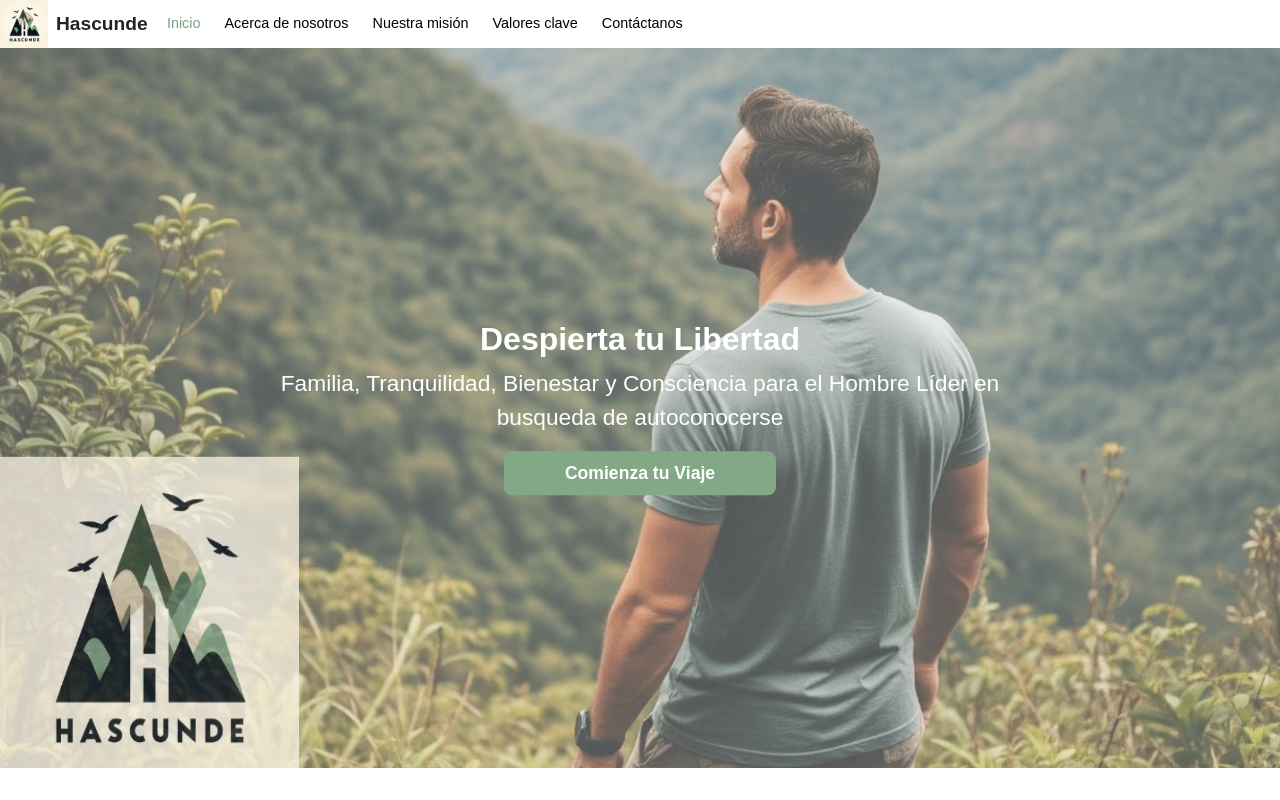
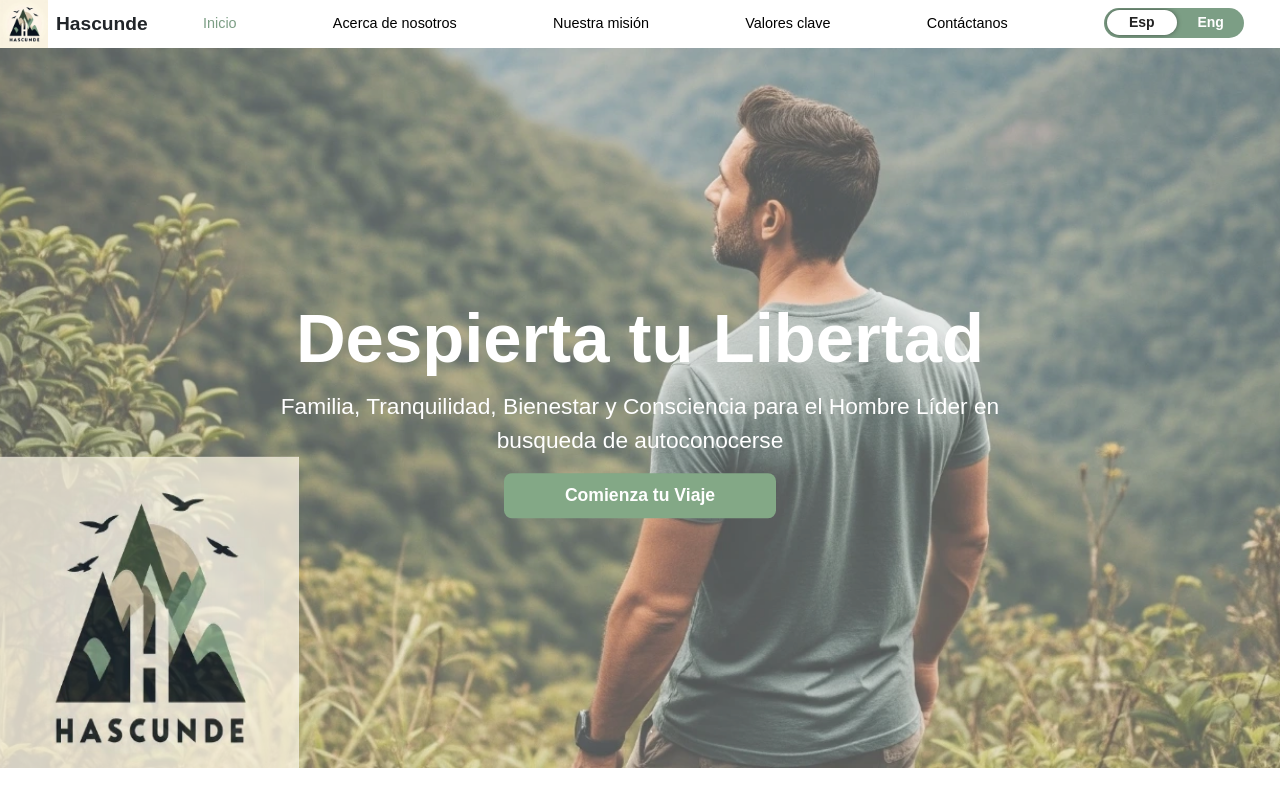
Before and after one commit to ramirezluisa503/hascunde, a React (Vite) app: page / in a window 1280 px wide. Shown: the top 800 px of the page. Built offline with nearby package versions, Linux system fonts and the light colour scheme.

Commit message:
Creación switch idiomas

```diff
--- a/src/components/Footer/Footer.jsx
+++ b/src/components/Footer/Footer.jsx
@@ -12,12 +12,10 @@ export const Footer = () => {
   const { t, i18n } = useTranslation();
 
   // 2. Función para alternar el idioma entre español e inglés
-  const toggleLanguage = () => {
-    // Si el idioma actual es 'es' (español), cámbialo a 'en' (inglés)
-    // De lo contrario, cámbialo a 'es'
-    const newLang = i18n.language === 'es' ? 'en' : 'es';
-    i18n.changeLanguage(newLang); // Esto actualiza el idioma global de la aplicación
-  };
+  // const toggleLanguage = () => {
+  //   const newLang = i18n.language === 'es' ? 'en' : 'es';
+  //   i18n.changeLanguage(newLang);
+  // };
 
   return (
     <article className={styles.footer}>
@@ -37,9 +35,9 @@ export const Footer = () => {
       </section>
 
       <section className={styles.footerBottom}>
-        <button className={styles.languageSelector} onClick={toggleLanguage}>
+        {/* <button className={styles.languageSelector} onClick={toggleLanguage}>
           {t('language_button_text')}
-        </button>
+        </button> */}
         <p className={styles.copyright}>{t('copyright_text')}</p>{' '}
         <div className={styles.socialMedia}>
           <a href="#" aria-label="twitter">
--- a/src/components/NavBar/NavBar.jsx
+++ b/src/components/NavBar/NavBar.jsx
@@ -4,6 +4,7 @@ import styles from './NavBar.module.css';
 import { Logo } from '../Logo/Logo';
 import { NavLink } from 'react-router-dom';
 import { useState } from 'react';
+import { SwitchButton } from '../SwitchButton/SwitchButton';
 
 export const NavBar = () => {
   const [isOpen, setIsOpen] = useState(false);
@@ -69,6 +70,8 @@ export const NavBar = () => {
         >
           {t('nav_contact_us')}
         </NavLink>
+
+        <SwitchButton />
       </nav>
     </article>
   );
--- a/src/components/NavBar/NavBar.module.css
+++ b/src/components/NavBar/NavBar.module.css
@@ -28,9 +28,10 @@
 
 .containerLinks {
   margin-left: 1.2rem;
-  width: 38rem;
+  width: 100%;
   display: flex;
   align-items: center;
+  justify-content: space-around;
   gap: 1.5rem;
 }
 
--- a/src/components/Pages/HomePage/HomePage.module.css
+++ b/src/components/Pages/HomePage/HomePage.module.css
@@ -147,10 +147,6 @@
   margin-bottom: 1rem;
 }
 
-.frontTitle {
-  font-size: 2rem;
-}
-
 @media (max-width: 768px) {
   .frontPage {
     height: 30rem;
--- /dev/null
+++ b/src/components/SwitchButton/SwitchButton.jsx
@@ -0,0 +1,31 @@
+import { useTranslation } from 'react-i18next';
+import styles from './SwitchButton.module.css';
+
+export const SwitchButton = () => {
+  const { i18n } = useTranslation();
+
+  const toggleLanguage = () => {
+    const newLang = i18n.language === 'es' ? 'en' : 'es';
+    i18n.changeLanguage(newLang);
+  };
+
+  return (
+    <div className={styles.btnContainer}>
+      <label className={`${styles.switch} ${styles.btnColorModeSwitch}`}>
+        <input
+          value="1"
+          id="color_mode"
+          name="color_mode"
+          type="checkbox"
+          onClick={toggleLanguage}
+        />
+        <label
+          className={styles.btnColorModeSwitchInner}
+          data-off="Esp"
+          data-on="Eng"
+          htmlFor="color_mode"
+        ></label>
+      </label>
+    </div>
+  );
+};
--- /dev/null
+++ b/src/components/SwitchButton/SwitchButton.module.css
@@ -0,0 +1,85 @@
+.btnContainer {
+  display: table-cell;
+  vertical-align: middle;
+  text-align: center;
+  height: 2rem;
+}
+
+.btnColorModeSwitch {
+  display: inline-block;
+  margin: 0px;
+  position: relative;
+}
+
+.btnColorModeSwitchInner {
+  margin: 0px;
+  width: 140px;
+  height: 30px;
+  background-color: #7c9e85;
+  border-radius: 26px;
+  overflow: hidden;
+  position: relative;
+  transition: all 0.3s ease;
+  display: block;
+}
+
+.btnColorModeSwitchInner:before {
+  content: attr(data-on);
+  position: absolute;
+  font-size: 14px;
+  font-weight: 600;
+  top: 4px;
+  right: 20px;
+  color: #fff;
+}
+
+.btnColorModeSwitchInner:after {
+  content: attr(data-off);
+  width: 70px;
+  height: 25px;
+  background: #fff;
+  border-radius: 26px;
+  position: absolute;
+  font-size: 14px;
+  display: flex;
+  justify-content: center;
+  align-items: center;
+  left: 3px;
+  top: 2px;
+  text-align: center;
+  transition: all 0.3s ease;
+  box-shadow: 0px 0px 6px -2px #111;
+  padding: 3px 0px;
+  color: #222;
+  font-weight: 600;
+}
+
+.btnColorModeSwitch input[type='checkbox'] {
+  cursor: pointer;
+  width: 50px;
+  height: 25px;
+  opacity: 0;
+  position: absolute;
+  top: 0;
+  z-index: 1;
+  margin: 0px;
+}
+
+.btnColorModeSwitch input[type='checkbox']:checked + .btnColorModeSwitchInner {
+  background-color: #7c9e85;
+}
+
+.btnColorModeSwitch
+  input[type='checkbox']:checked
+  + .btnColorModeSwitchInner:after {
+  content: attr(data-on);
+  left: 68px;
+}
+
+.btnColorModeSwitch
+  input[type='checkbox']:checked
+  + .btnColorModeSwitchInner:before {
+  content: attr(data-off);
+  right: auto;
+  left: 20px;
+}
```
Also changed, not shown: src/components/Pages/AboutUs/AboutUs.jsx (+2 -10 lines).
